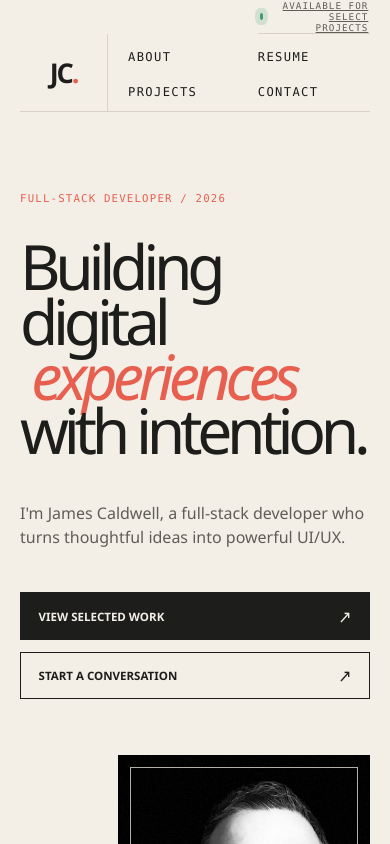
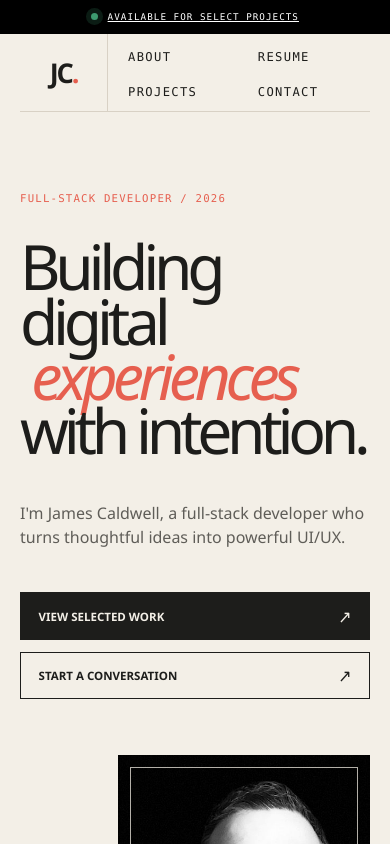
Before and after one commit to jamescaldwell-dev/PersonalSite, a React (Vite) app in the folder react-ts/: page / in a window 390 px wide. Shown: the top 844 px of the page. Built offline with nearby package versions, Linux system fonts and the light colour scheme.

Commit message:
fix: adjust site header and availability styles for improved layout and visibility

```diff
--- a/react-ts/src/App.css
+++ b/react-ts/src/App.css
@@ -1,5 +1,5 @@
 .portfolio-shell { min-height: 100svh; overflow: hidden; padding: 0 4vw; background: var(--paper); }
-.site-header { align-items: center; border-bottom: 1px solid var(--line); display: grid; grid-template-columns: 1fr auto 1fr; min-height: 82px; }
+.site-header { align-items: center; border-bottom: 1px solid var(--line); display: grid; grid-template-columns: 1fr auto 1fr; min-height: 112px; padding-top: 2.1rem; position: relative; }
 .brand-mark { color: var(--ink); font-family: var(--display); font-size: 1.7rem; font-weight: 800; letter-spacing: -0.08em; line-height: 1; text-decoration: none; }
 .brand-mark span { color: var(--coral); }
 .site-nav, .hero-actions { display: flex; gap: clamp(1rem, 2.7vw, 2.75rem); list-style: none; margin: 0; padding: 0; }
@@ -8,7 +8,7 @@
 .site-nav a.is-active { color: var(--ink); position: relative; }
 .site-nav a.is-active::after { background: var(--coral); bottom: -0.55rem; content: ''; height: 2px; left: 0; position: absolute; right: 0; }
 .site-nav a:hover, .site-nav a:focus-visible { color: var(--ink); }
-.availability { align-items: center; color: var(--muted); display: flex; gap: 0.6rem; justify-self: end; }
+.availability { align-items: center; background-color: #000; color: #fff; display: flex; gap: 0.6rem; height: 2.1rem; justify-content: center; left: -4vw; padding: 0 0.1rem; position: absolute; text-align: center; top: 0; width: calc(100% + 8vw); z-index: 2; }
 .availability__dot { background: #3d9b70; border-radius: 50%; box-shadow: 0 0 0 5px rgba(61, 155, 112, 0.18); height: 7px; width: 7px; }
 .split-hero { display: grid; gap: clamp(2rem, 6vw, 7rem); grid-template-columns: minmax(0, 1.07fr) minmax(280px, 0.93fr); min-height: calc(100svh - 158px); padding: clamp(4rem, 10vh, 8rem) 0 clamp(3rem, 7vh, 5rem); }
 .hero-copy { align-self: center; animation: reveal 700ms 100ms both ease-out; max-width: 760px; }
@@ -226,7 +226,7 @@ h1 span { color: var(--coral); display: block; font-style: italic; padding-left:
   .site-nav { display: grid; gap: 0.8rem 1.1rem; grid-template-columns: repeat(2, minmax(0, 1fr)); white-space: normal; }
   .site-nav a { font-size: 0.76rem; }
   .site-nav a.is-active::after { bottom: -0.35rem; }
-  .availability { border-bottom: 1px solid var(--line); font-size: 0.58rem; height: 2.1rem; justify-content: flex-end; left: 0; padding: 0 0.1rem; position: absolute; right: 0; top: 0; }
+  .availability { background-color: #000; border-bottom: 1px solid #000; color: #fff; font-size: 0.58rem; left: -1.25rem; width: calc(100% + 2.5rem); }
   .split-hero { gap: 3.5rem; grid-template-columns: 1fr; padding: 5rem 0 4rem; }
   .hero-portrait { justify-self: end; max-width: 300px; width: 72%; }
   .portrait-frame { aspect-ratio: 475 / 640; }
@@ -272,7 +272,7 @@ h1 span { color: var(--coral); display: block; font-style: italic; padding-left:
   .resume-index a span { margin-left: 0.4rem; }
 }
 @media (max-width: 480px) {
-  .availability { max-width: 112px; text-align: right; }
+  .availability { max-width: none; }
   h1 { font-size: clamp(3rem, 16vw, 5rem); }
   h1 span { padding-left: 0.7rem; }
   .action-link { flex: 1 1 100%; }
```
